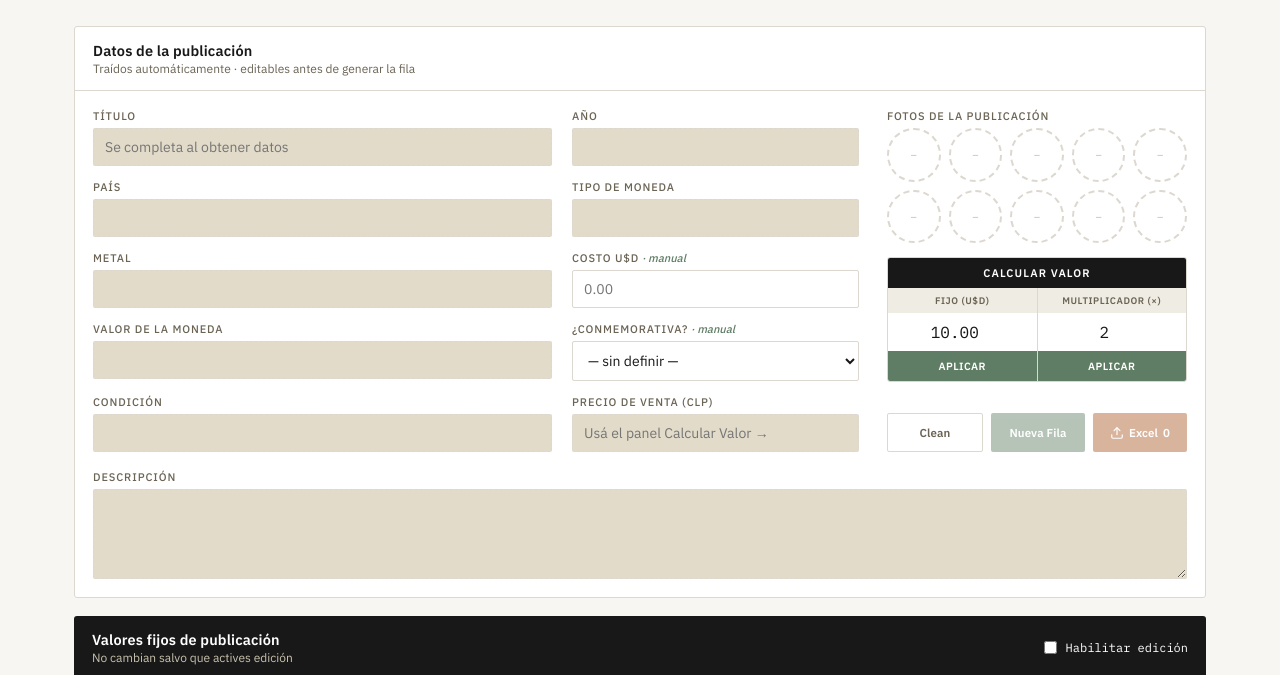
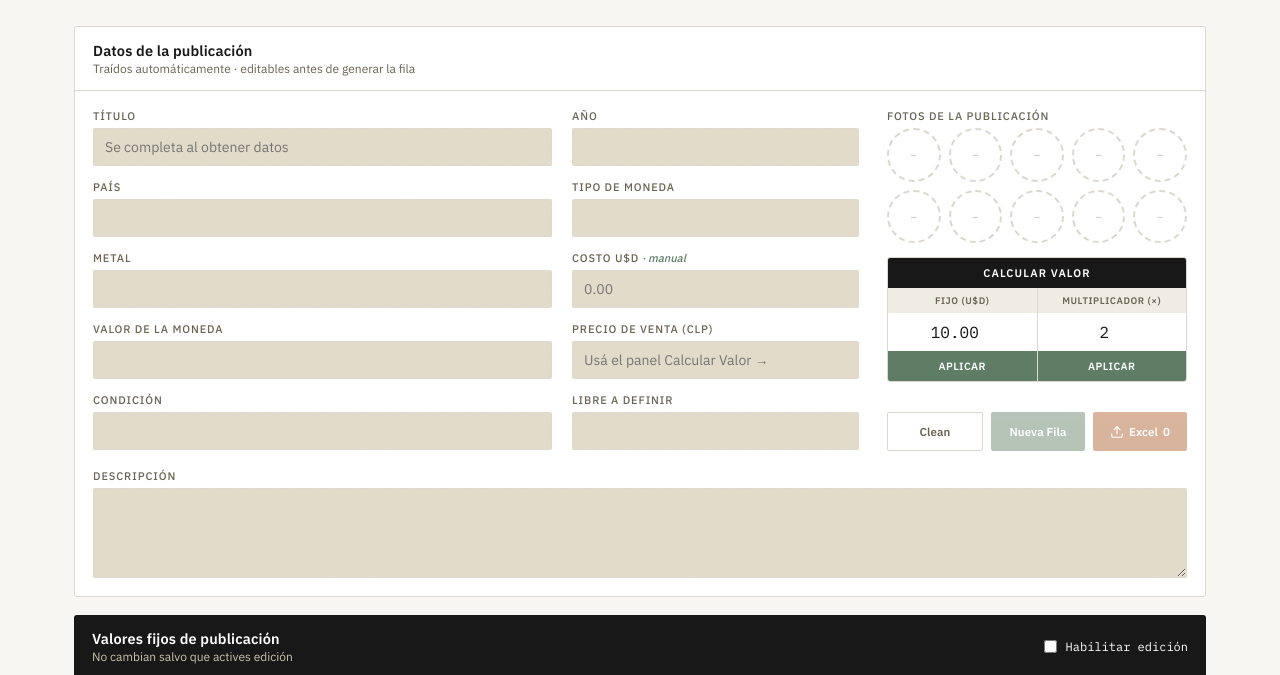
Before and after one commit to numismaticarosario/app, a website: page public/index.html in a window 1280 px wide. Shown: the part 90-765 px from the top of the page. Drawn offline with Linux system fonts and the light colour scheme.

Commit message:
Update index.html

```diff
--- a/public/index.html
+++ b/public/index.html
@@ -50,15 +50,13 @@
             <div class="field"><label id="lbl-tipo">Tipo de moneda</label><input id="f-tipo" disabled></div>
 
             <div class="field field-coins-only"><label>Metal</label><input id="f-metal" disabled></div>
-            <div class="field manual"><label>Costo U$D</label><input id="f-costo" placeholder="0.00"></div>
+            <div class="field manual"><label>Costo U$D</label><input id="f-costo" disabled placeholder="0.00"></div>
 
             <div class="field"><label id="lbl-valor">Valor de la moneda</label><input id="f-valor" disabled></div>
-            <div class="field manual field-coins-only"><label>¿Conmemorativa?</label>
-              <select id="f-conm"><option value="">— sin definir —</option><option>Sí</option><option>No</option></select>
-            </div>
+            <div class="field"><label>Precio de venta (CLP)</label><input id="f-precio" disabled placeholder="Usá el panel Calcular Valor →"></div>
 
             <div class="field"><label>Condición</label><input id="f-cond" disabled></div>
-            <div class="field"><label>Precio de venta (CLP)</label><input id="f-precio" disabled placeholder="Usá el panel Calcular Valor →"></div>
+            <div class="field"><label>Libre a definir</label><input id="f-libre" disabled></div>
           </div>
         </div>
 
```
